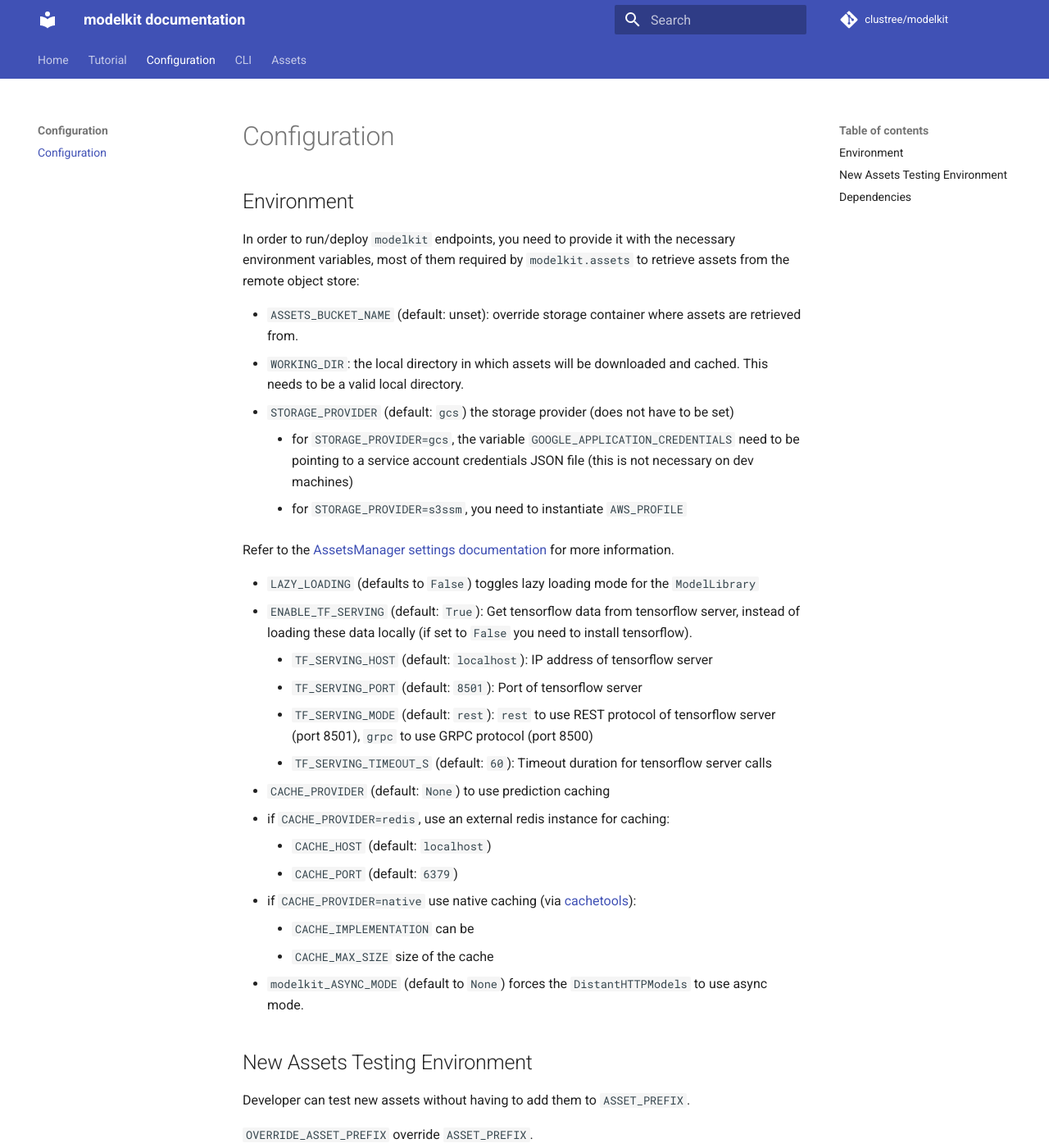
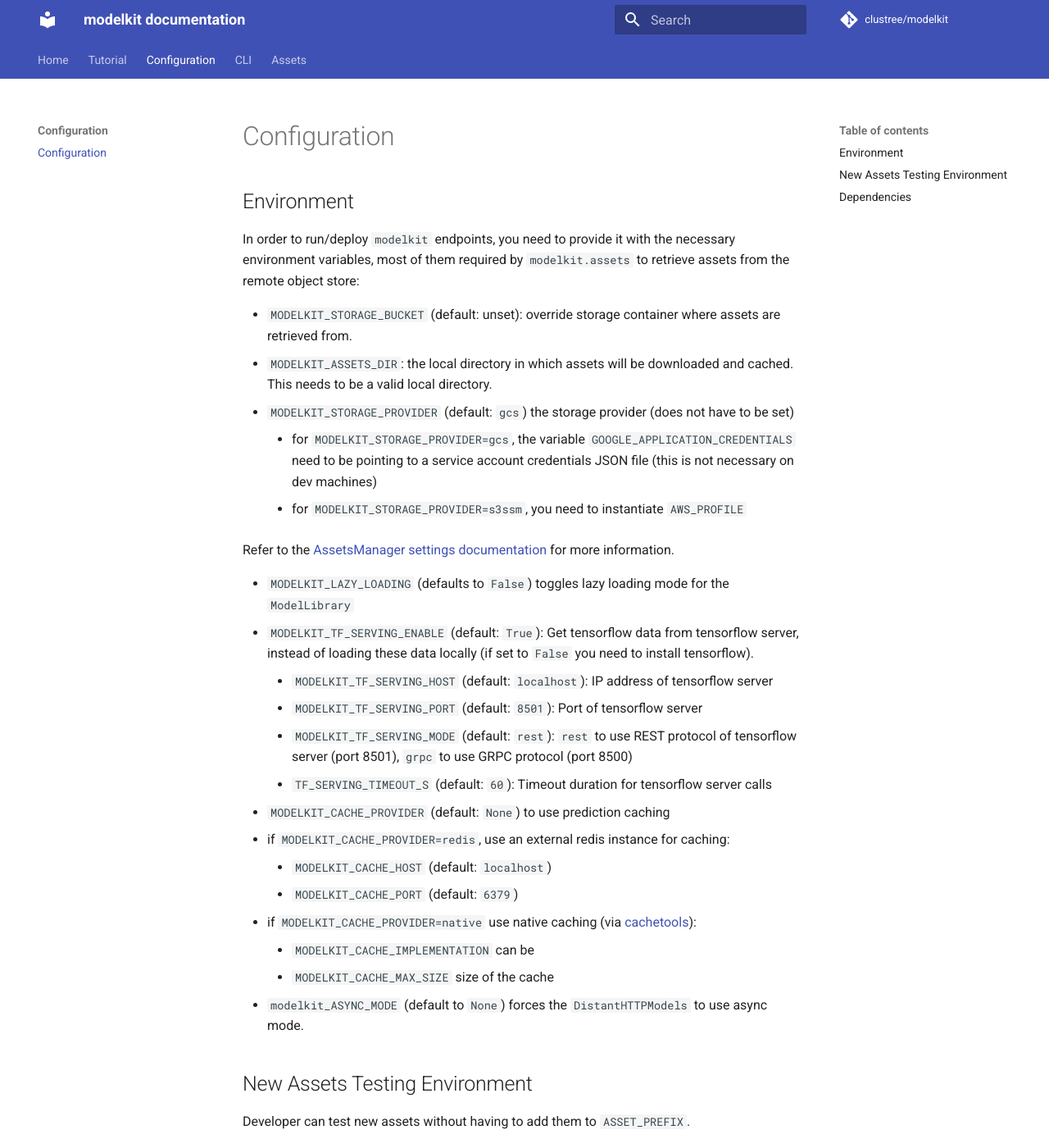
Before and after one commit to Cornerstone-OnDemand/modelkit, an MkDocs documentation site: the page built from docs/configuration.md, in a window 1280 px wide and 1400 px high. Shown: the whole window at 82% size. Built offline with MkDocs 1.6.1 and Material for MkDocs 9.7.7, drawn with Linux system fonts in a browser that asks for light colours; comment, search, counter and statistics services are not loaded.

Commit message:
settings: bulk rename environment variables

```diff
--- a/docs/configuration.md
+++ b/docs/configuration.md
@@ -4,31 +4,31 @@
 
 In order to run/deploy `modelkit` endpoints, you need to provide it with the necessary environment variables, most of them required by `modelkit.assets` to retrieve assets from the remote object store:
 
-- `ASSETS_BUCKET_NAME` (default: unset): override storage container
+- `MODELKIT_STORAGE_BUCKET` (default: unset): override storage container
   where assets are retrieved from.
-- `WORKING_DIR`: the local directory in which assets will be
+- `MODELKIT_ASSETS_DIR`: the local directory in which assets will be
   downloaded and cached. This needs to be a valid local directory.
-- `STORAGE_PROVIDER` (default: `gcs`) the storage provider (does not have to be set)
-    - for `STORAGE_PROVIDER=gcs`, the variable `GOOGLE_APPLICATION_CREDENTIALS` need to be
+- `MODELKIT_STORAGE_PROVIDER` (default: `gcs`) the storage provider (does not have to be set)
+    - for `MODELKIT_STORAGE_PROVIDER=gcs`, the variable `GOOGLE_APPLICATION_CREDENTIALS` need to be
       pointing to a service account credentials JSON file (this is not necessary on dev
       machines)
-    - for `STORAGE_PROVIDER=s3ssm`, you need to instantiate `AWS_PROFILE`
+    - for `MODELKIT_STORAGE_PROVIDER=s3ssm`, you need to instantiate `AWS_PROFILE`
 
 Refer to the [AssetsManager settings documentation](assets/environment.md) for more information.
 
-- `LAZY_LOADING` (defaults to `False`) toggles lazy loading mode for the `ModelLibrary`
-- `ENABLE_TF_SERVING` (default: `True`): Get tensorflow data from tensorflow server, instead of loading these data locally (if set to `False` you need to install tensorflow).
-    - `TF_SERVING_HOST` (default: `localhost`): IP address of tensorflow server
-    - `TF_SERVING_PORT` (default: `8501`): Port of tensorflow server
-    - `TF_SERVING_MODE` (default: `rest`): `rest` to use REST protocol of tensorflow server (port 8501), `grpc` to use GRPC protocol (port 8500)
+- `MODELKIT_LAZY_LOADING` (defaults to `False`) toggles lazy loading mode for the `ModelLibrary`
+- `MODELKIT_TF_SERVING_ENABLE` (default: `True`): Get tensorflow data from tensorflow server, instead of loading these data locally (if set to `False` you need to install tensorflow).
+    - `MODELKIT_TF_SERVING_HOST` (default: `localhost`): IP address of tensorflow server
+    - `MODELKIT_TF_SERVING_PORT` (default: `8501`): Port of tensorflow server
+    - `MODELKIT_TF_SERVING_MODE` (default: `rest`): `rest` to use REST protocol of tensorflow server (port 8501), `grpc` to use GRPC protocol (port 8500)
     - `TF_SERVING_TIMEOUT_S` (default: `60`): Timeout duration for tensorflow server calls
-- `CACHE_PROVIDER` (default: `None`) to use prediction caching
-  - if `CACHE_PROVIDER=redis`, use an external redis instance for caching:
-    - `CACHE_HOST` (default: `localhost`)
-    - `CACHE_PORT` (default: `6379`)
-  - if `CACHE_PROVIDER=native` use native caching (via [cachetools](https://cachetools.readthedocs.io/en/stable/)):
-    - `CACHE_IMPLEMENTATION` can be
-    - `CACHE_MAX_SIZE` size of the cache
+- `MODELKIT_CACHE_PROVIDER` (default: `None`) to use prediction caching
+  - if `MODELKIT_CACHE_PROVIDER=redis`, use an external redis instance for caching:
+    - `MODELKIT_CACHE_HOST` (default: `localhost`)
+    - `MODELKIT_CACHE_PORT` (default: `6379`)
+  - if `MODELKIT_CACHE_PROVIDER=native` use native caching (via [cachetools](https://cachetools.readthedocs.io/en/stable/)):
+    - `MODELKIT_CACHE_IMPLEMENTATION` can be
+    - `MODELKIT_CACHE_MAX_SIZE` size of the cache
 - `modelkit_ASYNC_MODE` (default to `None`) forces the `DistantHTTPModels` to use async mode.
 
 ## New Assets Testing Environment
```
Also changed, not shown: docs/assets/environment.md (+9 -9 lines), docs/cli.md (+3 -3 lines), docs/library/model_library.md (+1 -1 lines), docs/library/special/distant.md (+3 -3 lines), docs/library/special/tensorflow.md (+8 -8 lines), 14 other files.
